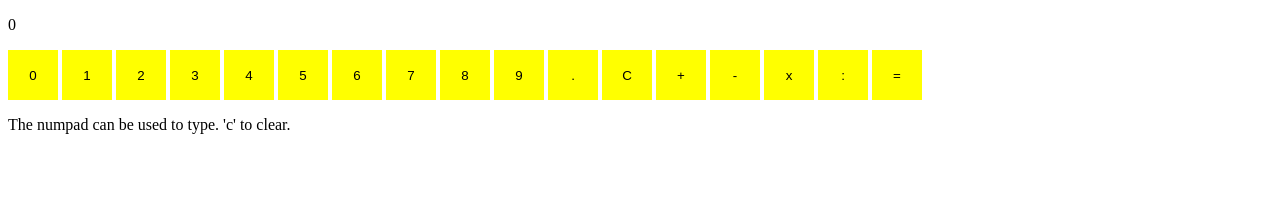
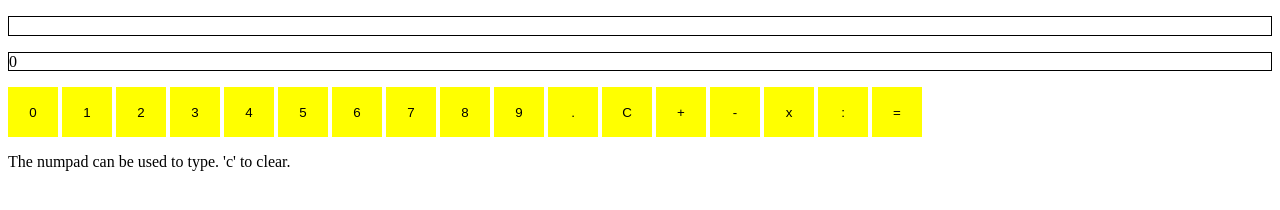
Before and after one commit to BJvAntwerpen/Calculator-JS, a plain HTML site: page Index.html in a window 1280 px wide. Drawn offline with Linux system fonts and the light colour scheme.

Commit message:
update css

```diff
--- a/Calculator-CSS.css
+++ b/Calculator-CSS.css
@@ -4,3 +4,12 @@ button {
 	background-color: yellow;
 	border: none;
 }
+
+button:hover {
+	background-color: green;
+}
+
+#calc, #calcIO {
+	border: 1px solid black;
+	height: 1.1em;
+}
```
